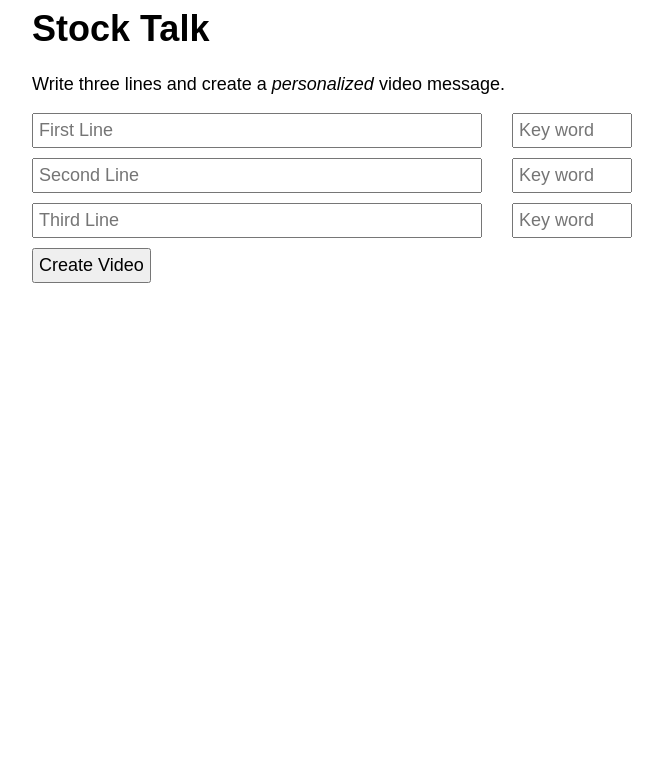
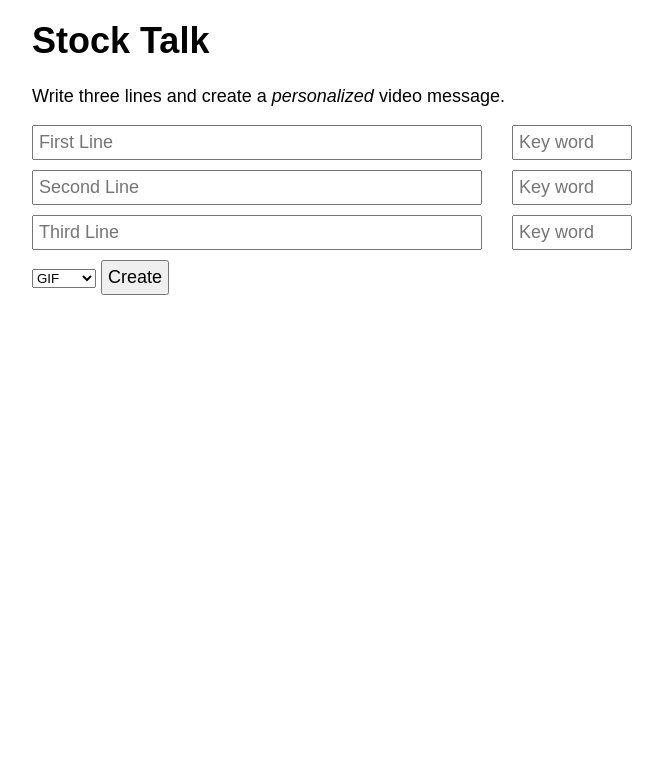
Before and after one commit to antiboredom/stocktalk, a Flask app: page / in a window 1280 px wide. Shown: the top 781 px of the page, without its empty margins (308-971 px from the left). Run offline with Flask 2, Linux system fonts and the light colour scheme; some libraries are stand-ins or nearby versions.

Commit message:
gif v mp4

```diff
--- a/templates/index.html
+++ b/templates/index.html
@@ -1,8 +1,13 @@
 <html>
 
 <head>
+  <meta name="viewport" content="initial-scale=1, maximum-scale=1">
+  <title>Stock Talk</title>
   <script src="https://cdnjs.cloudflare.com/ajax/libs/jquery/2.1.3/jquery.min.js"></script>
   <style>
+    body {
+      margin: 20px;
+    }
     body,
     input {
       font: 18px Arial, sans-serif;
@@ -43,6 +48,9 @@
     #vid-wrapper {
       display: none;
     }
+    video, #out-img {
+      width: 100%;
+    }
   </style>
 </head>
 
@@ -70,13 +78,20 @@
       <!-- <span class="word"></span> -->
     </div>
 
-    <input id="submit" type="submit" value="Create Video">
+    <div id="submit-wrap">
+      <select id="filetype" name="filetype">
+        <option value="gif">GIF</option>
+        <option value="mp4">VIDEO</option>
+      </select>
+      <input id="submit" type="submit" value="Create">
+    </div>
+
     <div id="status">Generating...</div>
 
   </form>
 
   <div id="vid-wrapper">
-    <video controls src="" width="596" height="336"></video>
+    <video controls src=""></video>
     <img src="" id="out-img">
     <a id="vid-link" href="">Download</a>
   </div>
@@ -84,7 +99,8 @@
 
   <script>
     $('form').on('submit', function(e) {
-      $('#submit').attr('disabled', true).hide();;
+      $('#submit').attr('disabled', true)
+      $('#submit-wrap').hide();;
       $('#vid-wrapper').hide();
       $('#status').show();
       e.preventDefault();
@@ -99,13 +115,14 @@
         }
         $('#vid-link').attr('href', data);
         $('#submit').attr('disabled', false).show();
+        $('#submit-wrap').show();;
         $('#status').hide();
         $('#vid-wrapper').show();
         // console.log(data);
       });
     });
 
-    $('.text').on('change', function(e) {
+    $('.text').on('keyup', function(e) {
       var inp = $(this).parent().find('input.word');
       var span = $(this).parent().find('span.word');
       var params = {
--- a/web.py
+++ b/web.py
@@ -21,7 +21,10 @@
         return ''
     outfile = 'static/vids/msg_' + str(int(time.time())) + '.mp4'
     composition = stocktalk.compose(parts)
-    final = stocktalk.save_out(composition, outfile=outfile, filetype='mp4')
+    filetype = 'gif'
+    if request.form.get('filetype') == 'mp4':
+        filetype = 'mp4'
+    final = stocktalk.save_out(composition, outfile=outfile, filetype=filetype)
     # return redirect(outfile)
     return final
 
@@ -29,7 +32,8 @@
 @app.route('/keyword', methods=['GET'])
 def keyword():
     phrase = request.args.get('text', '')
-    words = [w for w, pos in tag(phrase) if pos in ['VBD', 'VBN', 'JJ', 'NN', 'NNS', 'NNP', 'NP']]
+    words = [w for w, pos in tag(phrase) if pos in ['VB', 'VBD', 'VBN', 'JJ', 'NN', 'NNS', 'NNP', 'NP']]
+    print tag(phrase)
     words = [w for w in words if len(w) > 2]
     return jsonify({'keywords': words})
 
```
